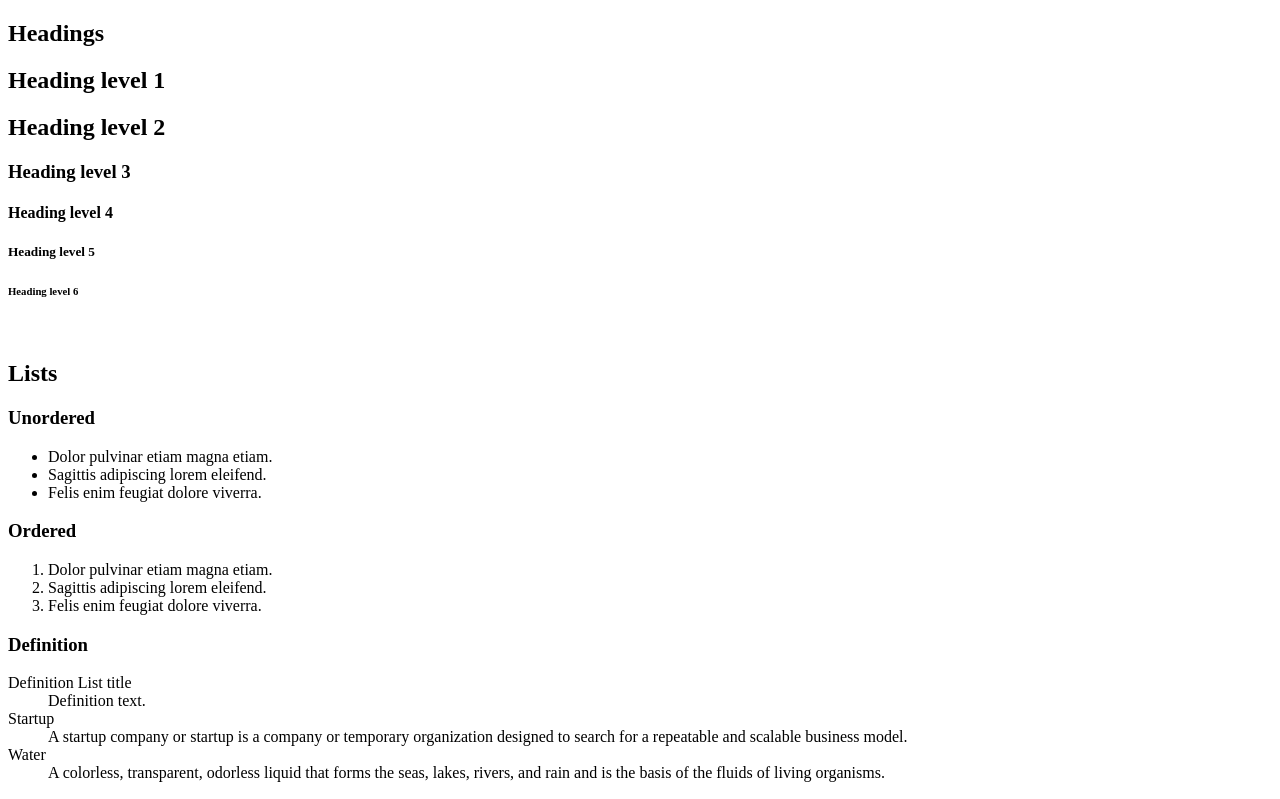
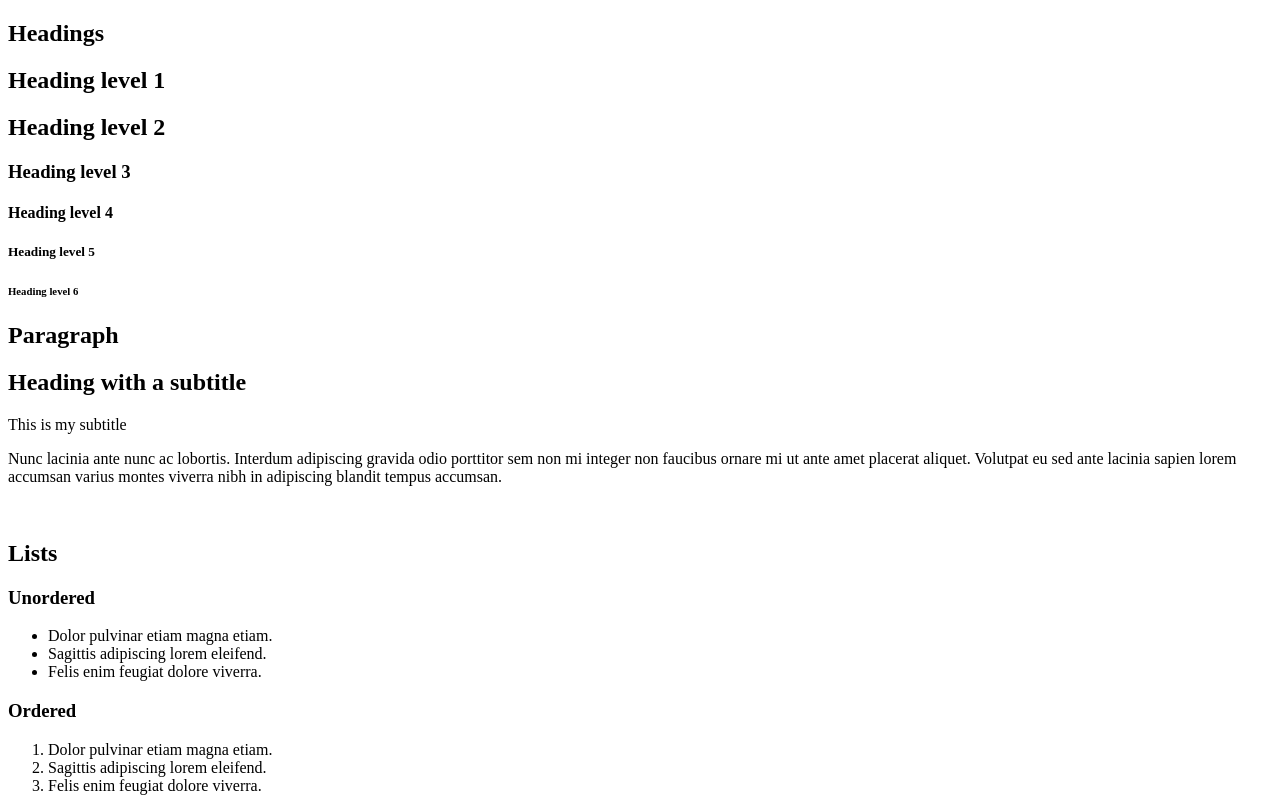
Before and after one commit to gumquat/holbertonschool-web_front_end, a plain HTML site: page html_advanced/26-styleguide.html in a window 1280 px wide. Shown: the top 799 px of the page. Drawn offline with Linux system fonts and the light colour scheme.

Commit message:
forgot to copy past my paragraph section

```diff
--- a/html_advanced/26-styleguide.html
+++ b/html_advanced/26-styleguide.html
@@ -31,6 +31,14 @@
                 <h6>Heading level 6</h6>
             </section>
 
+            <section>
+                <header><h2>Paragraph</h2></header>
+                <h2>Heading with a subtitle</h2>
+                <p>This is my subtitle</p>
+                <p>Nunc lacinia ante nunc ac lobortis. Interdum adipiscing gravida odio porttitor sem non mi integer non faucibus ornare mi ut ante amet placerat aliquet. Volutpat eu sed ante lacinia sapien lorem accumsan varius montes viverra nibh in adipiscing blandit tempus accumsan.</p>
+
+            </section>
+        </main>
             <br>
             <!-- Lists -->
 
```
